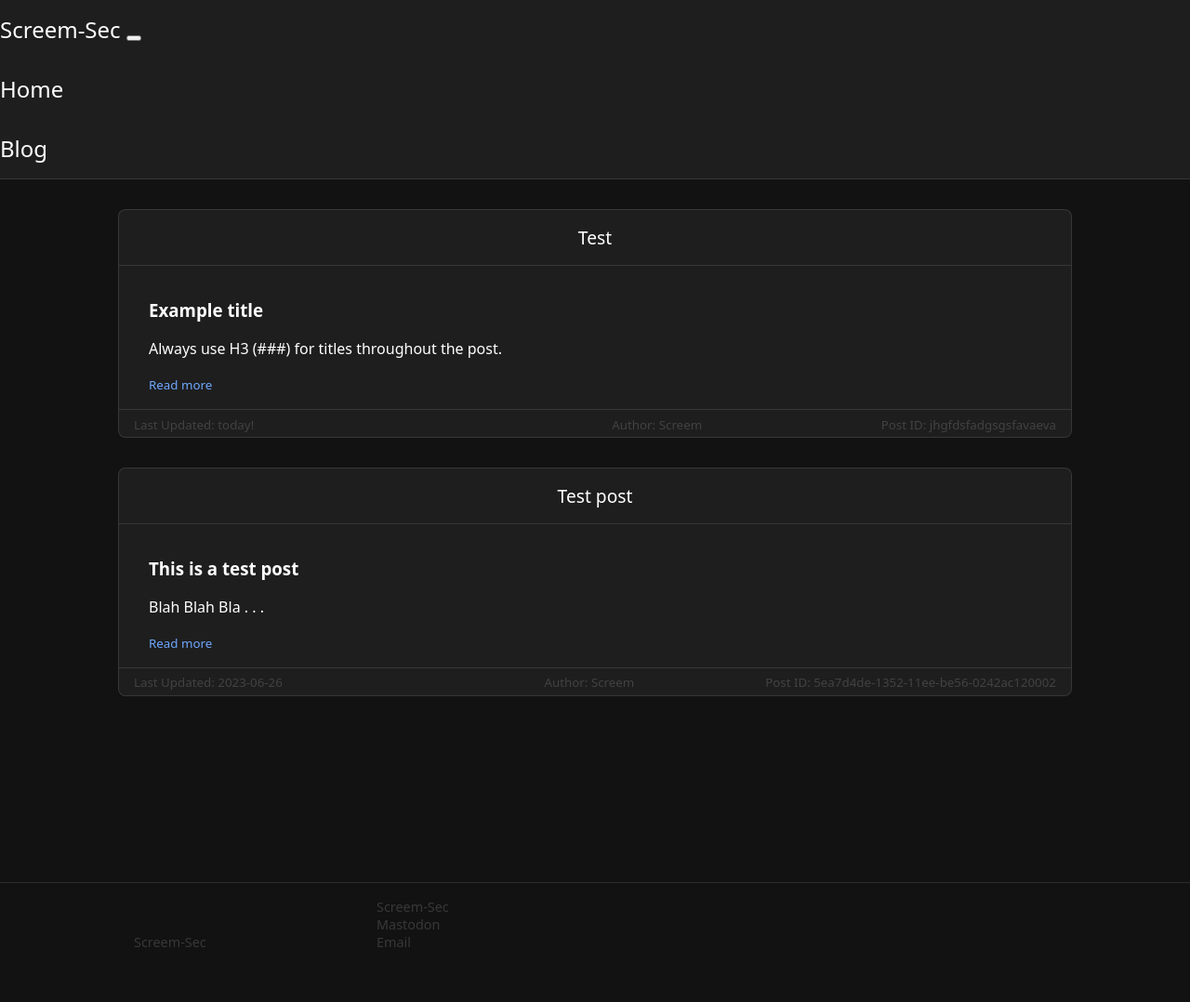
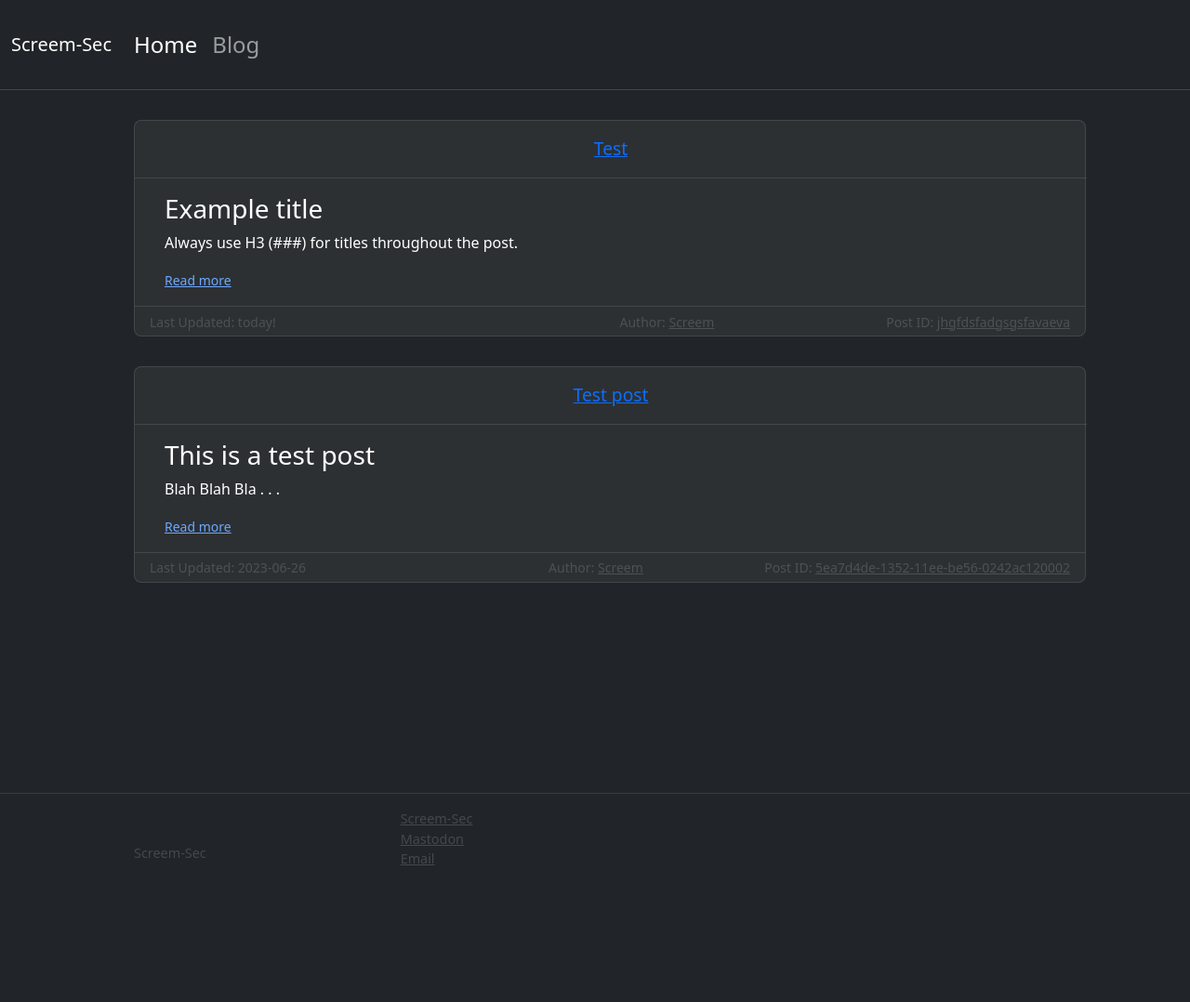
Before and after one commit to Screem-Sec/Dev-Site, a Jekyll site: the page built from index.md, in a window 1280 px wide. Shown: the whole page at 93% size. Built offline with Jekyll 4.4.1, drawn with Linux system fonts in a browser that asks for light colours; after the commit the page ends 982 px from its top, so only the background shows below that.

Commit message:
Update header.html

```diff
--- a/_includes/header.html
+++ b/_includes/header.html
@@ -19,6 +19,7 @@
 {"@context":"https://schema.org","@type":"WebSite","description":"Cybersecurity reviews and write-ups blog.","headline":"Screem-Sec","name":"Screem-Sec","url":"http://localhost:4000"}</script>
 <!-- End Jekyll SEO tag -->
 <link rel="stylesheet" href="https://screem-sec.github.io/Dev-Site/assets/main.css" />
+<link href="https://cdn.jsdelivr.net/npm/bootstrap@5.3.1/dist/css/bootstrap.min.css" rel="stylesheet" integrity="sha384-4bw+/aepP/YC94hEpVNVgiZdgIC5+VKNBQNGCHeKRQN+PtmoHDEXuppvnDJzQIu9" crossorigin="anonymous">
 </head>
 <body class="bg-dark">
   <header id="header">
```
